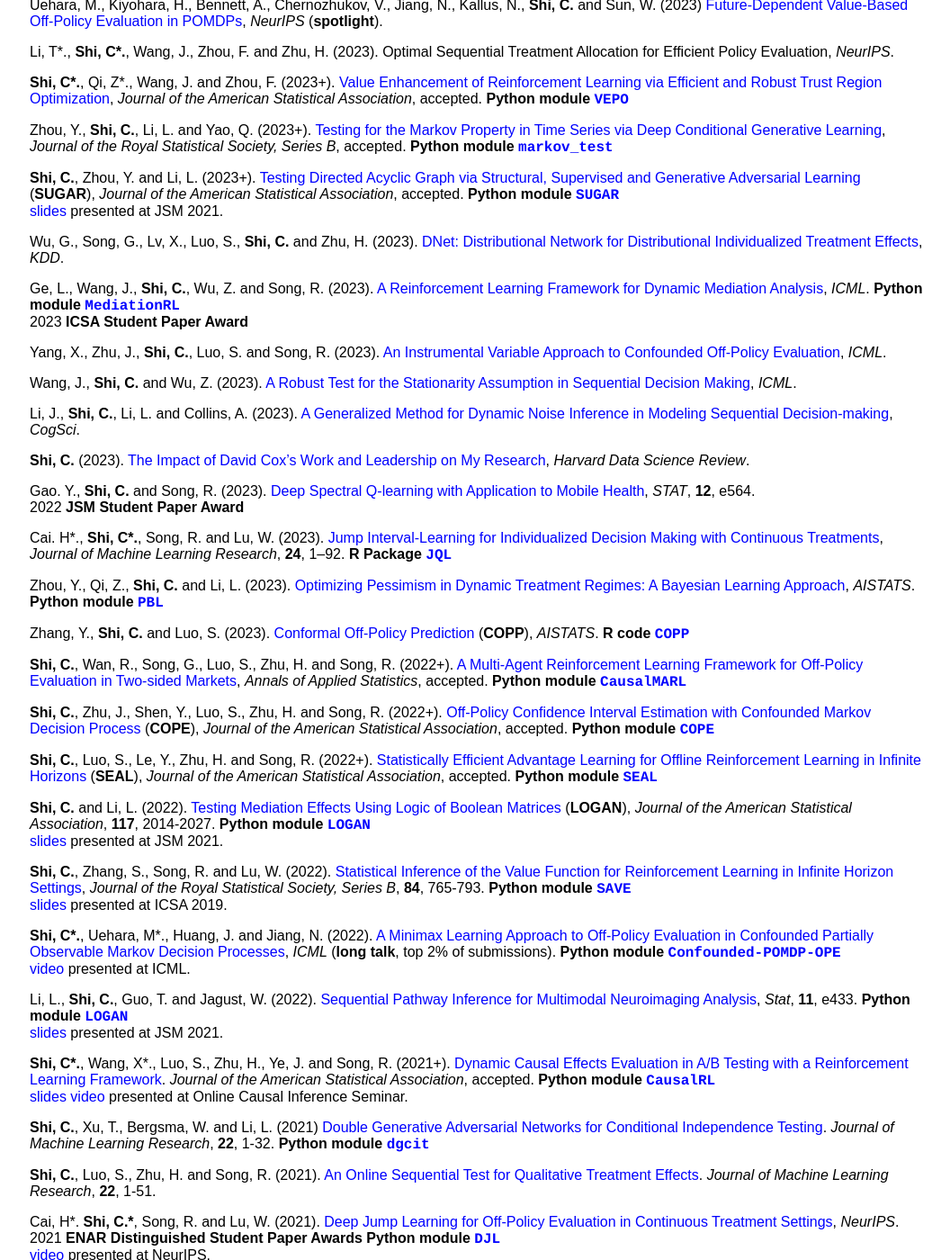
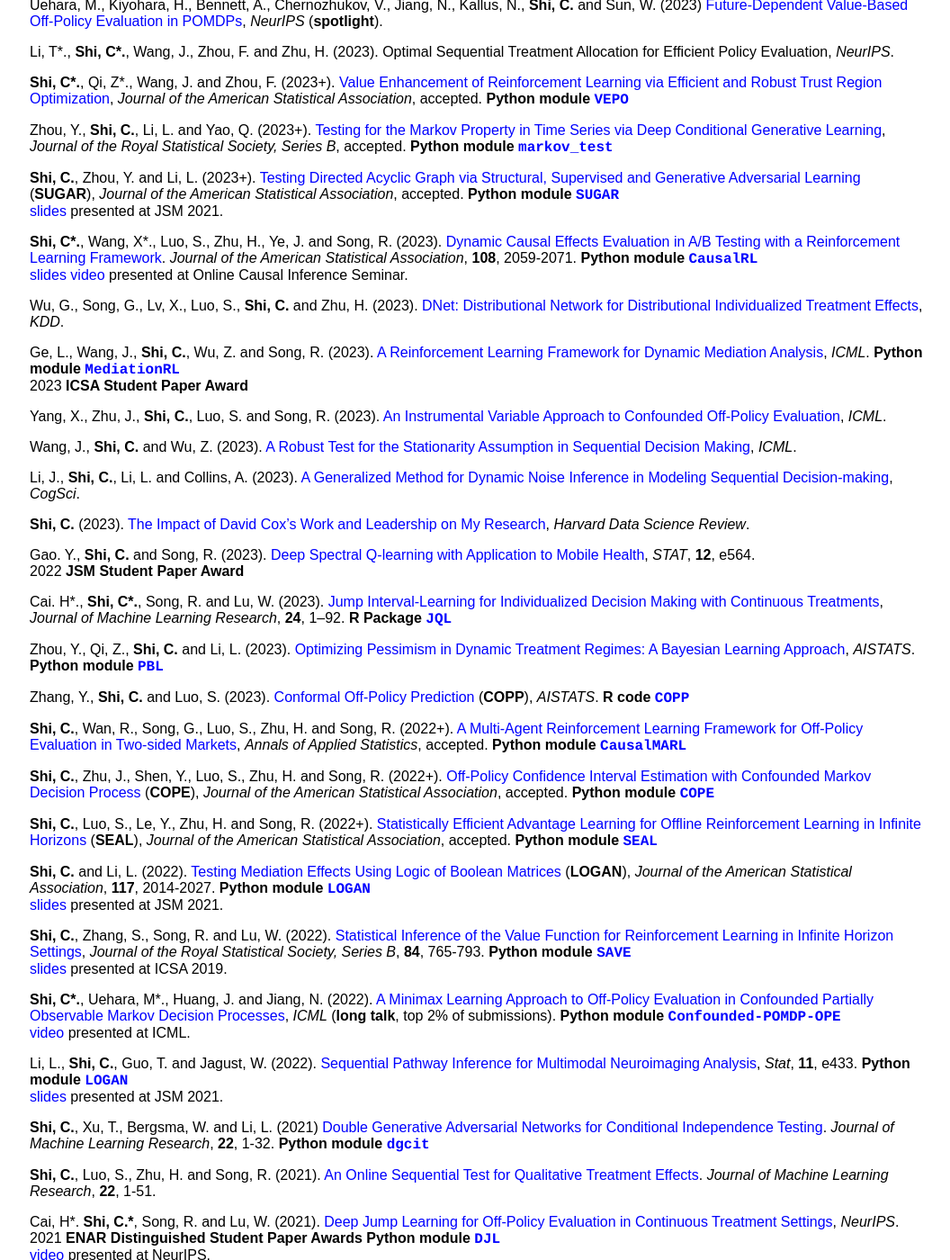
Before and after one commit to callmespring/callmespring.github.io, a Jekyll site: the page built from publication.md, in a window 1280 px wide and 1400 px high, scrolled down 742 px. Shown: the whole window at 90% size, without its empty margins (107-1163 px from the left). Built offline with Jekyll 4.4.1, drawn with Linux system fonts in a browser that asks for light colours; some of the changed lines change nothing that is shown.

Commit message:
Update publication.md

```diff
--- a/publication.md
+++ b/publication.md
@@ -51,6 +51,9 @@ Zhou, Y., **Shi, C.**, Li, L. and Yao, Q. (2023+). [Testing for the Markov Prope
 **Shi, C.**, Zhou, Y. and Li, L. (2023+). [Testing Directed Acyclic Graph via Structural,
 Supervised and Generative Adversarial Learning](https://arxiv.org/pdf/2106.01474.pdf) (**SUGAR**), _Journal of the American Statistical Association_, accepted. **Python module** [<span style="font-family:courier;">**SUGAR**</span>](https://github.com/yunzhe-zhou/SUGAR) <br/> [<font size="3">slides</font>](./slides/SUGAR.pdf) <font size="3">presented at JSM 2021</font>.
 
+**Shi, C\*.**, Wang, X\*., Luo, S., Zhu, H., Ye, J. and Song, R. (2023). [Dynamic Causal Effects Evaluation in A/B Testing with a Reinforcement Learning Framework](https://arxiv.org/pdf/2002.01711.pdf). _Journal of the American Statistical Association_, **108**, 2059-2071.
+**Python module** [<span style="font-family:courier;">**CausalRL**</span>](https://github.com/callmespring/CausalRL) <br/> [<font size="3">slides</font>](./slides/CausalRL.pdf) [<font size="3">video</font>](https://www.youtube.com/watch?v=Zor1CmRyycw&t=2470s) <font size="3">presented at Online Causal Inference Seminar.
+
 Wu, G., Song, G., Lv, X., Luo, S., **Shi, C.** and Zhu, H. (2023). [DNet: Distributional Network for Distributional Individualized Treatment Effects](https://dl.acm.org/doi/pdf/10.1145/3580305.3599809), _KDD_.
 
 Ge, L., Wang, J., **Shi, C.**, Wu, Z. and Song, R. (2023). [A Reinforcement Learning Framework for Dynamic
@@ -95,9 +98,6 @@ Learning in Infinite Horizon Settings](https://arxiv.org/pdf/2001.04515.pdf), _J
 
 Li, L., **Shi, C.**, Guo, T. and Jagust, W. (2022). [Sequential Pathway Inference for Multimodal Neuroimaging Analysis](https://onlinelibrary.wiley.com/doi/abs/10.1002/sta4.433), _Stat_, **11**, e433.
 **Python module** [<span style="font-family:courier;">**LOGAN**</span>](https://github.com/callmespring/LOGAN) <br/> [<font size="3">slides</font>](./slides/jsm.pdf) <font size="3">presented at JSM 2021</font>.
-
-**Shi, C\*.**, Wang, X\*., Luo, S., Zhu, H., Ye, J. and Song, R. (2021+). [Dynamic Causal Effects Evaluation in A/B Testing with a Reinforcement Learning Framework](https://arxiv.org/pdf/2002.01711.pdf). _Journal of the American Statistical Association_, accepted.
-**Python module** [<span style="font-family:courier;">**CausalRL**</span>](https://github.com/callmespring/CausalRL) <br/> [<font size="3">slides</font>](./slides/CausalRL.pdf) [<font size="3">video</font>](https://www.youtube.com/watch?v=Zor1CmRyycw&t=2470s) <font size="3">presented at Online Causal Inference Seminar.
 
 **Shi, C.**, Xu, T., Bergsma, W. and Li, L. (2021) [Double Generative Adversarial Networks for Conditional Independence Testing](https://jmlr.org/papers/volume22/21-0294/21-0294.pdf). _Journal of Machine Learning Research_, **22**, 1-32.
 **Python module** [<span style="font-family:courier;">**dgcit**</span>](https://github.com/tianlinxu312/dgcit)
```
